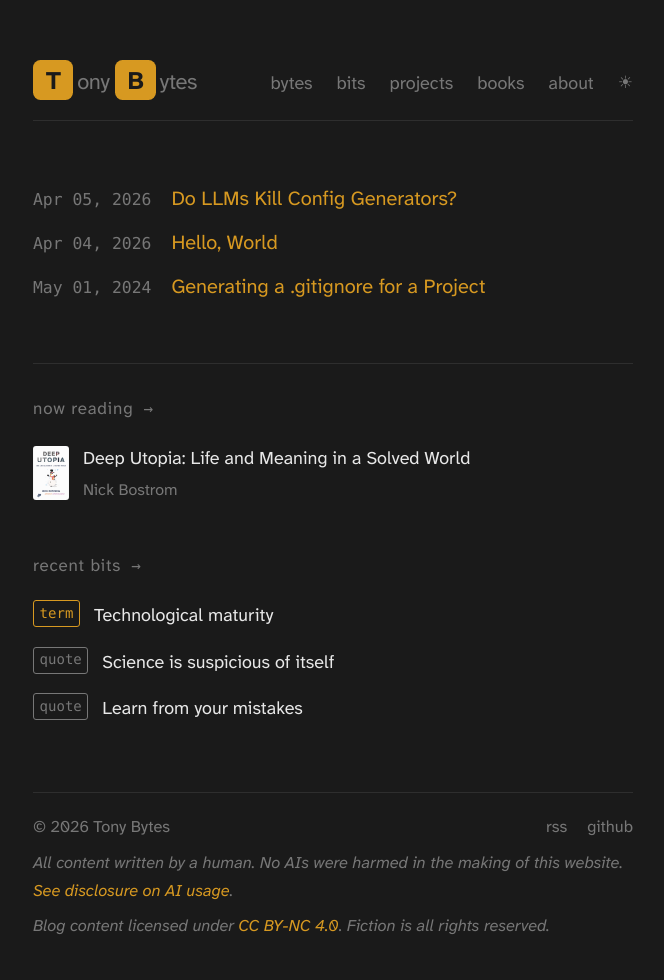
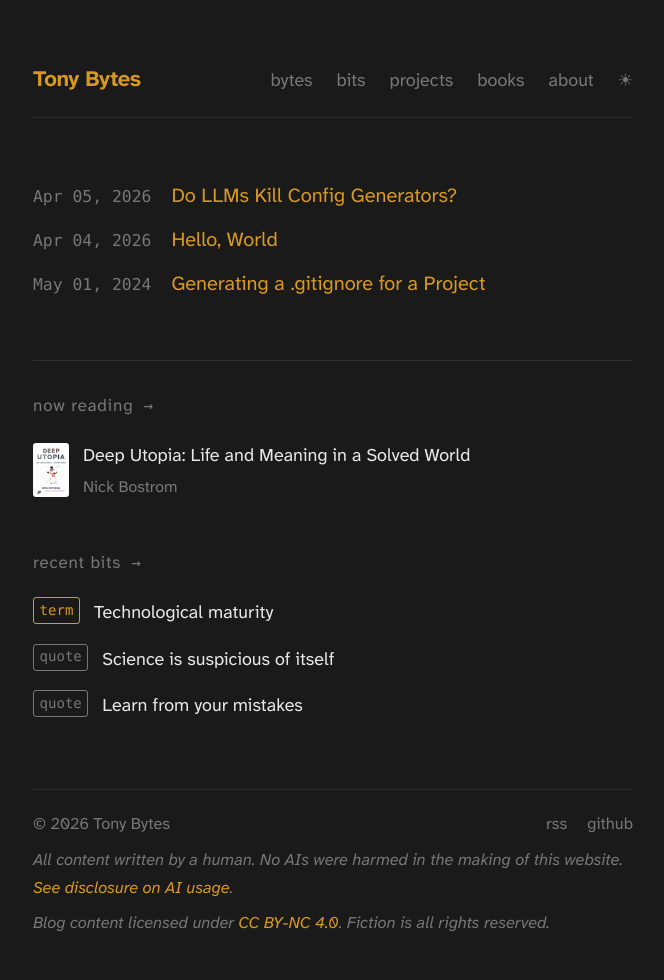
Before and after one commit to dreslan/tonybytes.net, a Jekyll site: the page built from index.html, in a window 1280 px wide. Shown: the whole page, without its empty margins (307-971 px from the left). Built offline with Jekyll 4.4.1, drawn with Linux system fonts in a browser that asks for light colours.

Commit message:
feat: simplify site title to all-gold text
Replace the two-box [T]ony [B]ytes treatment with plain "Tony Bytes"
in the gold accent color. Cleaner and reads as one unit.

Co-Authored-By: Claude Opus 4.6 (1M context) <noreply@anthropic.com>

```diff
--- a/_layouts/default.html
+++ b/_layouts/default.html
@@ -17,7 +17,7 @@
 <body>
   <div class="container">
     <header class="site-header">
-      <a href="{{ '/' | relative_url }}" class="site-title"><span class="site-title-highlight">T</span><span class="site-title-rest">ony </span><span class="site-title-highlight">B</span><span class="site-title-rest">ytes</span></a>
+      <a href="{{ '/' | relative_url }}" class="site-title">Tony Bytes</a>
       <nav>
         <a href="{{ '/bytes' | relative_url }}">bytes</a>
         <a href="{{ '/bits' | relative_url }}">bits</a>
--- a/assets/css/style.css
+++ b/assets/css/style.css
@@ -107,30 +107,11 @@ main {
 .site-title {
   font-size: 1.1rem;
   font-weight: 700;
-  color: var(--text-heading);
+  color: var(--link);
   letter-spacing: -0.02em;
 }
-.site-title-highlight {
-  display: inline-flex;
-  align-items: center;
-  justify-content: center;
-  width: 1.6em;
-  height: 1.6em;
-  background: var(--link);
-  color: var(--bg);
-  border-radius: 0.3em;
-  font-size: 1.15em;
-  font-weight: 700;
-  margin-right: 0.15em;
-  vertical-align: baseline;
-  line-height: 1;
-}
-.site-title-rest {
-  color: var(--text-muted);
-  font-weight: 400;
-}
 .site-title:hover {
-  color: var(--link);
+  color: var(--link-hover);
 }
 
 nav {
```
